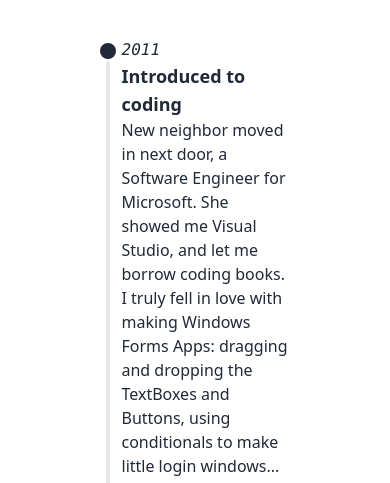
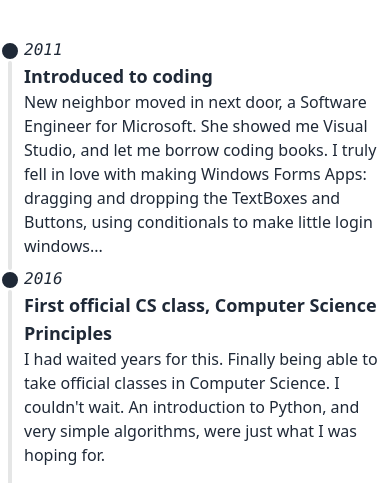
Before and after one commit to jakespvk/portfolio, a website: page index.html in a window 390 px wide. Shown: the part 291-774 px from the top of the page. Drawn offline with Linux system fonts and the light colour scheme.

Commit message:
fix for mobile full screen

```diff
--- a/index.html
+++ b/index.html
@@ -18,7 +18,7 @@
 		</nav>
 	    </div>
 
-	    <ul class="w-1/2 mx-auto timeline timeline-snap-icon max-md:timeline-compact timeline-vertical">
+	    <ul class="w-full lg:w-1/2 mx-auto timeline timeline-snap-icon max-md:timeline-compact timeline-vertical">
 		<li>
 		    <div class="timeline-middle">
 			<svg xmlns="http://www.w3.org/2000/svg" viewBox="0 0 20 20" fill="currentColor" class="h-5 w-5">
```
Also changed, not shown: tailwind.css.
